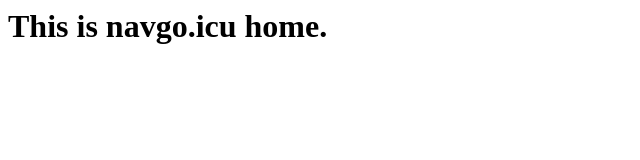
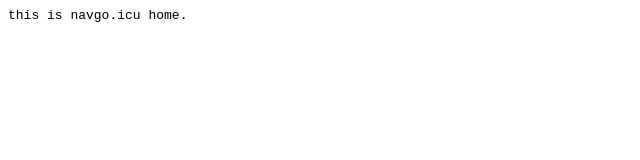
Before and after one commit to navgoicu/navgoicu.github.io, a plain HTML site: page index.html in a window 1280 px wide. Shown: the whole page, without its empty margins (0-640 px from the left). Drawn offline with Linux system fonts and the light colour scheme.

Commit message:
Update index.html

```diff
--- a/index.html
+++ b/index.html
@@ -1 +1,3 @@
-<h1>This is navgo.icu home.</h1>
+<pre>
+this is navgo.icu home.
+</pre>
```
